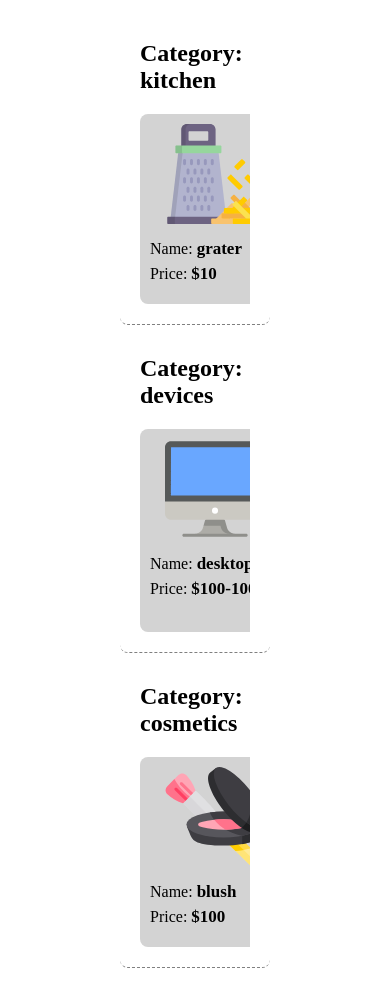
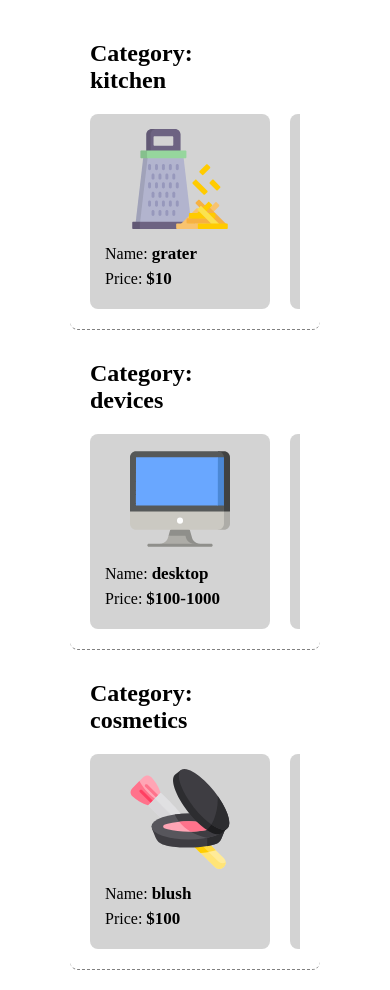
Before and after one commit to KhrustDanil/hw22, a plain HTML site: page index.html in a window 390 px wide. Drawn offline with Linux system fonts and the light colour scheme.

Commit message:
made fix

```diff
--- a/css/style.scss
+++ b/css/style.scss
@@ -1,4 +1,3 @@
-
 * {
     box-sizing: border-box;
     padding: 0;
@@ -18,6 +17,10 @@
         gap: 10px;
         padding: 20px;
         margin-inline: 100px;
+
+        @media screen and (max-width: 768px) {
+            margin-inline: 50px;
+        }
 
 }
 
@@ -46,15 +49,18 @@
     }
 
     &__box {
-        min-height: 190px;
-        width: 400px;
-        min-width: 150px;
+        width: 390px;
         flex-wrap: nowrap;
         border-radius: 8px;
         background-color: lightgrey;
-        padding: 10px;
+        padding: 15px;
         display: flex;
         flex-direction: column;
+
+        @media screen and (max-width: 768px) {
+            min-width: 180px;
+
+        }
 
         .category__image {
             display: flex;
```
Also changed, not shown: css/style.css, 1 other file.
